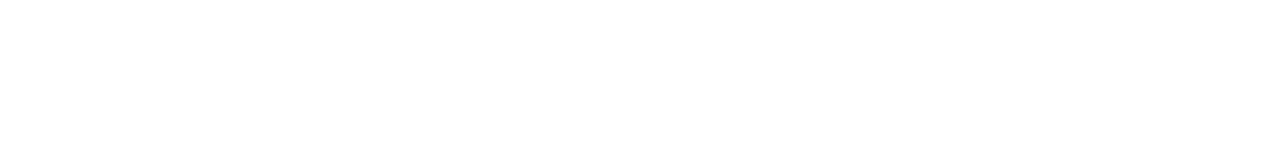
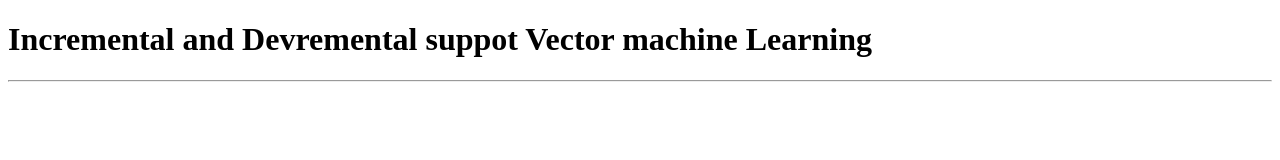
Before and after one commit to francescosave/corsoboolean, a plain HTML site: page index.html in a window 1280 px wide. Drawn offline with Linux system fonts and the light colour scheme.

Commit message:
Aggiunto Titolo

```diff
--- a/index.html
+++ b/index.html
@@ -8,6 +8,11 @@
 <body>
 
 <!-- 1.Titolo -->
+
+<div class="titolo_ps">
+    <h1>Incremental and Devremental suppot Vector machine Learning</h1>
+    <hr>
+</div>
 
 <!-- 2.Credenziali Autore -->
 
```
